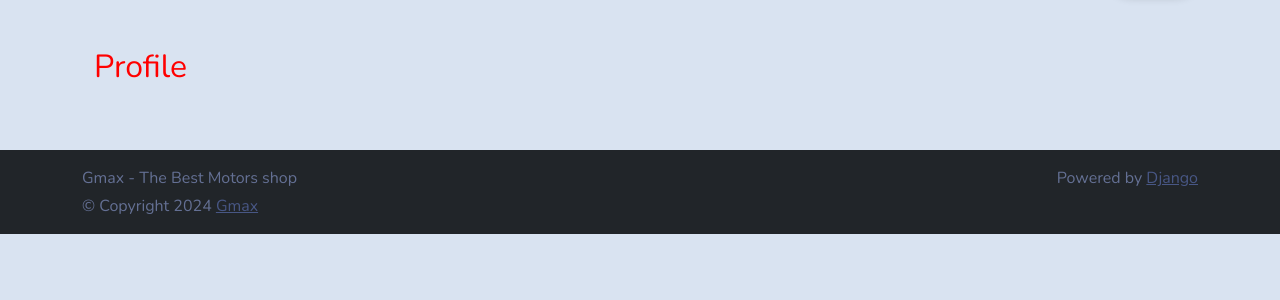
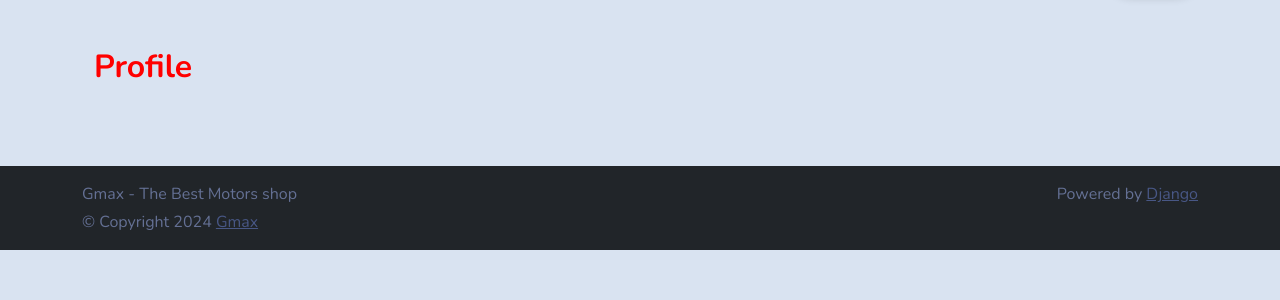
Before and after one commit to 2003gichohiwaweru/Gmax_Web_App, a Django app: page /profile/ in a window 1280 px wide. Shown: the part 72-372 px from the top of the page. Run offline with Django 5.2, Linux system fonts and the light colour scheme; a user stored in the database is signed in; some libraries are stand-ins or nearby versions.

Commit message:
profile.html

```diff
--- a/src/users/templates/views/profile.html
+++ b/src/users/templates/views/profile.html
@@ -6,13 +6,22 @@
 {% block 'body'%}
 <div class="container-fluid text-center py-5">
     <div class="container px-4" id="hanging-icons">
-        <div class="row">
+        <div class="row g-4">
             <div class=" col d-flex align-items-start">
                 <div>
-                    <h2 class="mb-3 border-bottom" style="color: red">Profile</h2>
+                    <h2 class="mb-3 border-bottom fw-bold" style="color: red">Profile</h2>
                 </div>
             </div>
         </div>
+        <form action="" method="post" enctype="multipart/form-data">
+            {% csrf_token %}
+            <div class="row">
+                <div class="col-6">
+
+                </div>
+            </div>
+        </form>
+
     </div>
 </div>
 {% endblock %}
```
